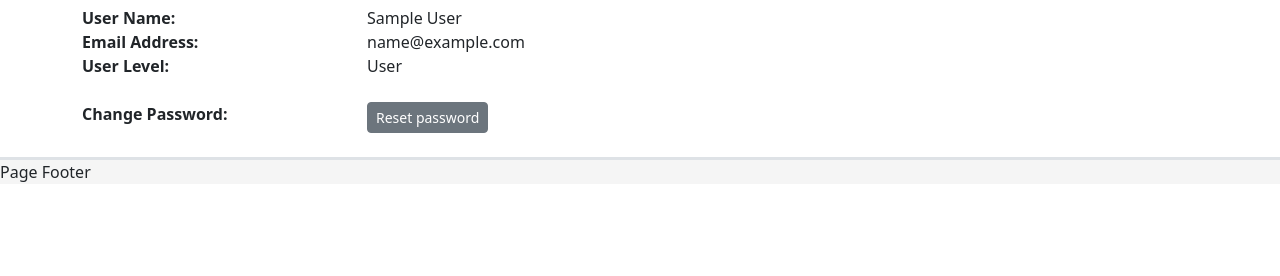
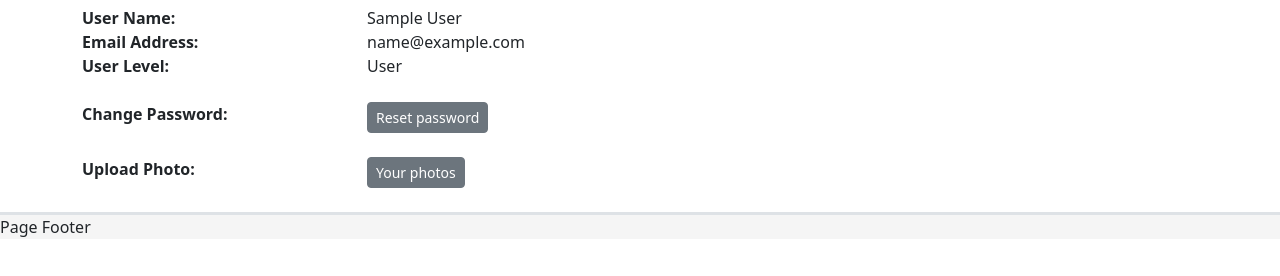
Before and after one commit to BryceVE/NgunnawalCountryFlask, a Flask app: page /profile in a window 1280 px wide. Shown: the part 262-538 px from the top of the page. Run offline with Flask 2, Linux system fonts and the light colour scheme; a user stored in the database is signed in; tables that the repository leaves empty hold one stand-in row (values such as "Sample post"); some libraries are stand-ins or nearby versions.

Commit message:
fixed some formatting

```diff
--- a/templates/template.html
+++ b/templates/template.html
@@ -105,14 +105,14 @@
                     </a>
                     <ul class="dropdown-menu dropdown-menu-light dropdown-menu-end" aria-labelledby="navbarDropdown">
 
-                        {# Regsiter account #}
-                        <li><a class="dropdown-item" href="/register">Register Account</a></li>
+                        {# Log in#}
+                        <li><a class="dropdown-item" href="/login">Log In</a></li>
 
                         {# divider#}
                         <div class="dropdown-divider"></div>
 
-                        {# Log in#}
-                        <li><a class="dropdown-item" href="/login">Log In</a></li>
+                        {# Regsiter account #}
+                        <li><a class="dropdown-item" href="/register">Register Account</a></li>
                     </ul>
                 </li>
             {% else %}
--- a/templates/userProfile.html
+++ b/templates/userProfile.html
@@ -45,8 +45,21 @@
                 Change Password:
             </div>
             <div class="col-md-6">
-                <a href="reset_password">
+                <a href="/reset_password">
                     <button class="btn btn-sm btn-secondary">Reset password</button>
+                </a>
+            </div>
+        </div>
+        <br>
+        <div class="row">
+
+            {# User photos button #}
+            <div class="col-md-3 fw-bold">
+                Upload Photo:
+            </div>
+            <div class="col-md-6">
+                <a href="/userPhotos">
+                    <button class="btn btn-sm btn-secondary">Your photos</button>
                 </a>
             </div>
         </div>
```
Also changed, not shown: 1 other file.
